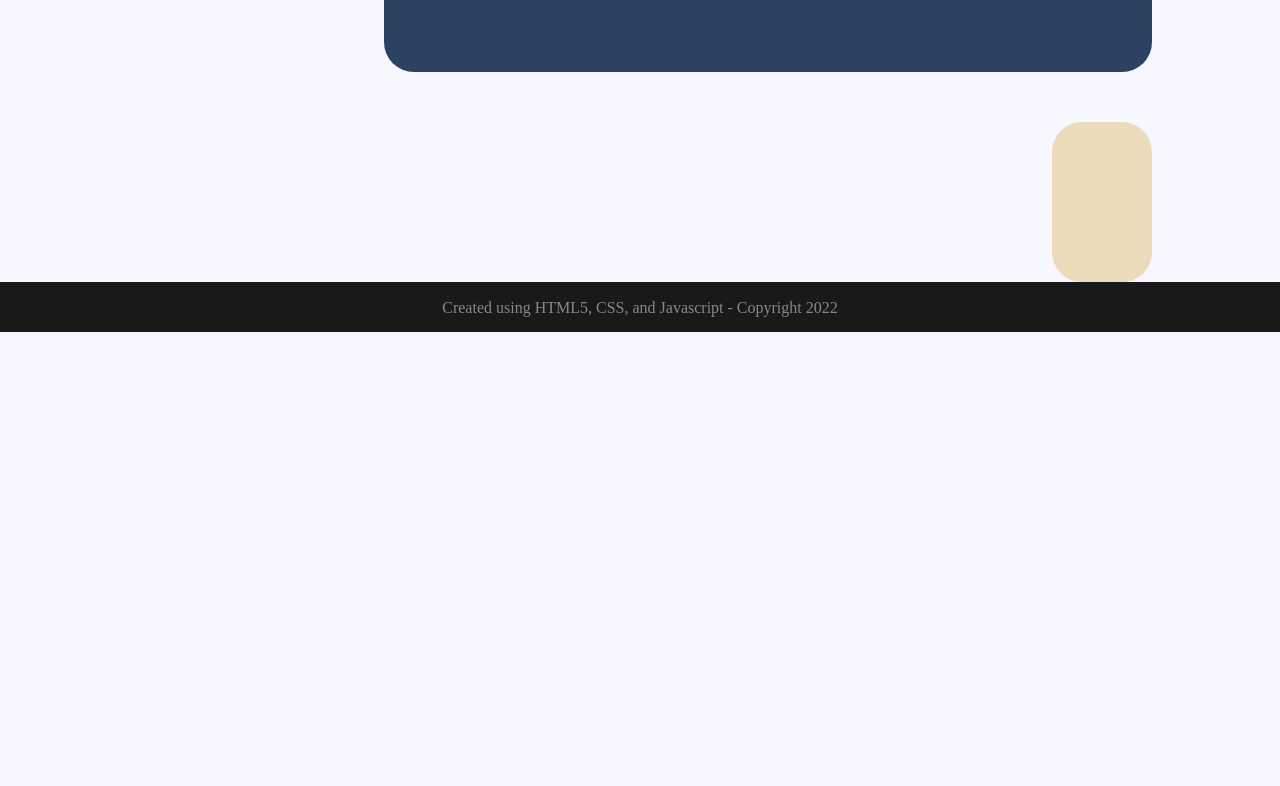
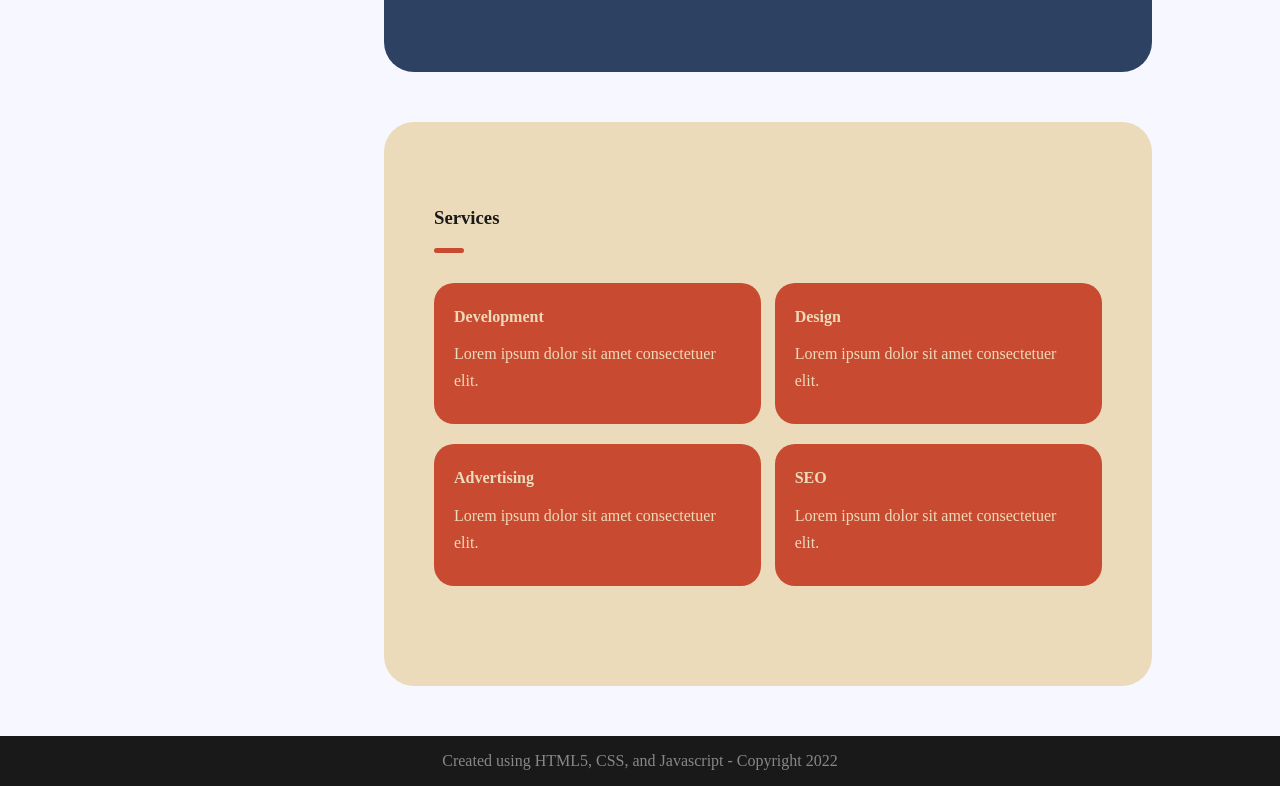
Before and after one commit to eighmard18/Alecz-Eighmard-s-Portfolio, a plain HTML site: page index.html in a window 1280 px wide. Shown: the part 1037-1823 px from the top of the page. Before the commit the page ends 1369 px from the top, so only its background shows below. Drawn offline with Linux system fonts and the light colour scheme.

Commit message:
edit 8 - CSS AND structure change

```diff
--- a/css/style.css
+++ b/css/style.css
@@ -80,6 +80,7 @@ p, h2, h3, h4, h5, h6 {
 
 .color1{
     background: #ECDBBA;
+    color: #191919;
 }
 
 .section-content.color2{
@@ -171,6 +172,7 @@ footer {
     z-index: 99;
     width: 100%;
     height: 50px;
+    margin-top: 50px;
     background: #191919;
 }
 
@@ -192,6 +194,25 @@ footer {
     font-weight: bold;
 }
 
+.row {
+    padding-top: 20px;
+    display:  flex;
+    flex-wrap:  wrap;
+    justify-content: space-between;;
+}
+
+.service-cont {
+    width:  49%;
+    color: #ECDBBA;
+    margin-bottom: 20px;
+}
+
+.service-item.text-center {
+    background: #C84B31;
+    padding: 20px;
+    border-radius: 20px;
+}
+
 @media all and (max-width: 980px) {
     .main-content,
     .section-content {
--- a/index.html
+++ b/index.html
@@ -65,8 +65,50 @@
                 </div>
             </section>
 
-            <section class = "section-content color1" id = "aboutus">
+            <section id="services" class="section-content color1">
+                <h3 class="section-header">Services</h3>
+                <div class="spacer" data-height="80"></div>
+                <div class="row">
+                    <div class="service-cont">
+                        <!-- service item -->
+                        <div class="service-item text-center">
+                            <i class="icon-globe icon-simple"></i>
+                            <h4 class="my-3">Development</h4>
+                            <p class="mb-0">Lorem ipsum dolor sit amet consectetuer elit.</p>
+                        </div>
+                        <div class="spacer" data-height="20"></div>
+                    </div>
 
+                    <div class="service-cont">
+                        <!-- service item -->
+                        <div class="service-item text-center">
+                            <i class="icon-chemistry icon-simple"></i>
+                            <h4 class="my-3">Design</h4>
+                            <p class="mb-0">Lorem ipsum dolor sit amet consectetuer elit.</p>
+                        </div>
+                        <div class="spacer" data-height="20"></div>
+                    </div>
+
+                    <div class="service-cont">
+                        <!-- service item -->
+                        <div class="service-item text-center">
+                            <i class="icon-directions icon-simple"></i>
+                            <h4 class="my-3">Advertising</h4>
+                            <p class="mb-0">Lorem ipsum dolor sit amet consectetuer elit.</p>
+                        </div>
+                        <div class="spacer" data-height="20"></div>
+                    </div>
+
+                    <div class="service-cont">
+                        <!-- service item -->
+                        <div class="service-item text-center">
+                            <i class="icon-rocket icon-simple"></i>
+                            <h4 class="my-3">SEO</h4>
+                            <p class="mb-0">Lorem ipsum dolor sit amet consectetuer elit.</p>
+                        </div>
+                        <div class="spacer d-md-none d-lg-none" data-height="20"></div>
+                    </div>
+                </div>
             </section>
         </div>
     </article>
```
